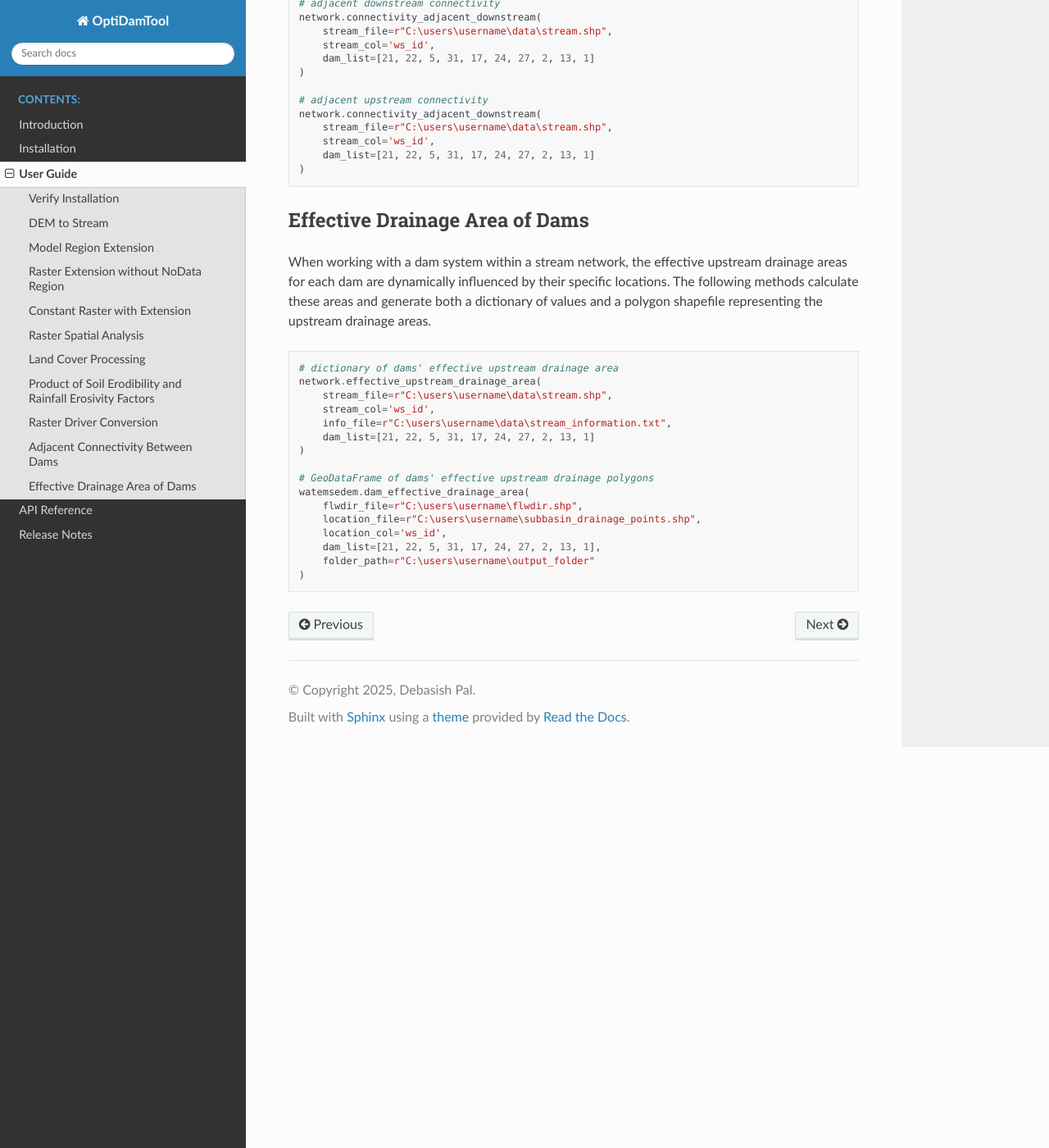
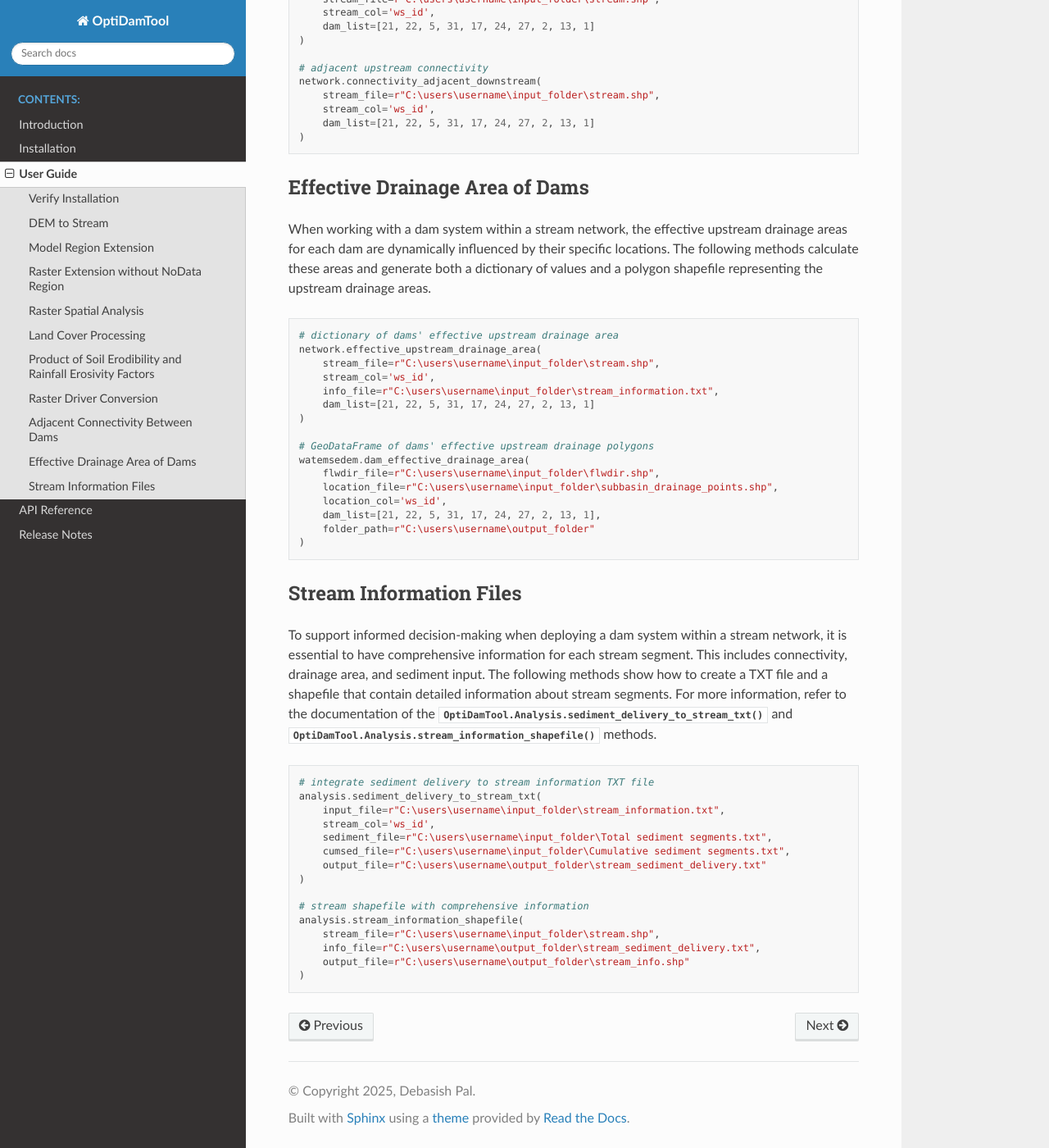
Before and after one commit to debpal/OptiDamTool, a Sphinx documentation site: the page built from docs/userguide.rst, in a window 1280 px wide and 1400 px high, scrolled down 3833 px. Shown: the whole window at 82% size. Built offline with Sphinx 7.4.7 and the Read the Docs theme 3.1.0, drawn with Linux system fonts in a browser that asks for light colours; some of the changed text lies outside the part shown.

Commit message:
update docs

```diff
--- a/docs/userguide.rst
+++ b/docs/userguide.rst
@@ -17,6 +17,7 @@ If no errors are raised, the installation is successful.
     import OptiDamTool
     watemsedem = OptiDamTool.WatemSedem()
     network = OptiDamTool.Network()
+    analysis = OptiDamTool.Analysis()
 
 
 .. _ref_dem_to_stream:
@@ -52,7 +53,7 @@ A raster that covers the model region, typically the DEM raster, is used to crea
 
     # extended region raster with DEM boundary polygons
     watemsedem.model_region_extension(
-        dem_file=r"C:\users\username\input_data\dem.tif",
+        dem_file=r"C:\users\username\input_folder\dem.tif",
         buffer_units=50,
         folder_path=r"C:\users\username\output_folder"
     )
@@ -74,10 +75,6 @@ During this process, NoData areas are replaced with a specified fill value, resu
         region_file=r"C:\users\username\output_folder\region_buffer.tif",
         output_file=r"C:\users\username\output_folder\stream_buffer.tif"
     )
-
-
-Constant Raster with Extension
-------------------------------------------
 
 A constant raster, such as the `erosion control factor <https://watem-sedem.github.io/watem-sedem/watem-sedem.html#p-factor>`_,
 is required for small regions when running WaTEM/SEDEM.
@@ -109,7 +106,7 @@ to match the CRS of the raster.
 .. code-block:: python
 
     watemsedem.raster_clipping_by_bounding_box(
-        input_file=r"C:\users\username\input_data\land_cover_ESRI.tif",
+        input_file=r"C:\users\username\input_folder\land_cover_ESRI.tif",
         shape_file=r"C:\users\username\output_folder\region_buffer.tif",
         output_file=r"C:\users\username\output_folder\land_cover_region.tif",
         dtype='int16'
@@ -207,14 +204,14 @@ A value of -1 indicates no downstream connectivity, while an empty list indicate
 
     # adjacent downstream connectivity
     network.connectivity_adjacent_downstream(
-        stream_file=r"C:\users\username\data\stream.shp",
+        stream_file=r"C:\users\username\input_folder\stream.shp",
         stream_col='ws_id',
         dam_list=[21, 22, 5, 31, 17, 24, 27, 2, 13, 1]
     )
 
     # adjacent upstream connectivity
     network.connectivity_adjacent_downstream(
-        stream_file=r"C:\users\username\data\stream.shp",
+        stream_file=r"C:\users\username\input_folder\stream.shp",
         stream_col='ws_id',
         dam_list=[21, 22, 5, 31, 17, 24, 27, 2, 13, 1]
     )
@@ -232,17 +229,44 @@ The following methods calculate these areas and generate both a dictionary of va
 
     # dictionary of dams' effective upstream drainage area
     network.effective_upstream_drainage_area(
-        stream_file=r"C:\users\username\data\stream.shp",
+        stream_file=r"C:\users\username\input_folder\stream.shp",
         stream_col='ws_id',
-        info_file=r"C:\users\username\data\stream_information.txt",
+        info_file=r"C:\users\username\input_folder\stream_information.txt",
         dam_list=[21, 22, 5, 31, 17, 24, 27, 2, 13, 1]
     )
 
     # GeoDataFrame of dams' effective upstream drainage polygons
     watemsedem.dam_effective_drainage_area(
-        flwdir_file=r"C:\users\username\flwdir.shp",
-        location_file=r"C:\users\username\subbasin_drainage_points.shp",
+        flwdir_file=r"C:\users\username\input_folder\flwdir.shp",
+        location_file=r"C:\users\username\input_folder\subbasin_drainage_points.shp",
         location_col='ws_id',
         dam_list=[21, 22, 5, 31, 17, 24, 27, 2, 13, 1],
         folder_path=r"C:\users\username\output_folder"
     )
+
+
+Stream Information Files
+------------------------------
+
+To support informed decision-making when deploying a dam system within a stream network, it is essential to have comprehensive information for each stream segment.
+This includes connectivity, drainage area, and sediment input. The following methods show how to create a TXT file and a shapefile that contain detailed information about stream segments.
+For more information, refer to the documentation of the :meth:`OptiDamTool.Analysis.sediment_delivery_to_stream_txt` and :meth:`OptiDamTool.Analysis.stream_information_shapefile` methods.
+
+
+.. code-block:: python
+
+    # integrate sediment delivery to stream information TXT file
+    analysis.sediment_delivery_to_stream_txt(
+        input_file=r"C:\users\username\input_folder\stream_information.txt",
+        stream_col='ws_id',
+        sediment_file=r"C:\users\username\input_folder\Total sediment segments.txt",
+        cumsed_file=r"C:\users\username\input_folder\Cumulative sediment segments.txt",
+        output_file=r"C:\users\username\output_folder\stream_sediment_delivery.txt"
+    )
+
+    # stream shapefile with comprehensive information
+    analysis.stream_information_shapefile(
+        stream_file=r"C:\users\username\input_folder\stream.shp",
+        info_file=r"C:\users\username\output_folder\stream_sediment_delivery.txt",
+        output_file=r"C:\users\username\output_folder\stream_info.shp"
+    )
```
Also changed, not shown: docs/introduction.rst (+12 -1 lines).
